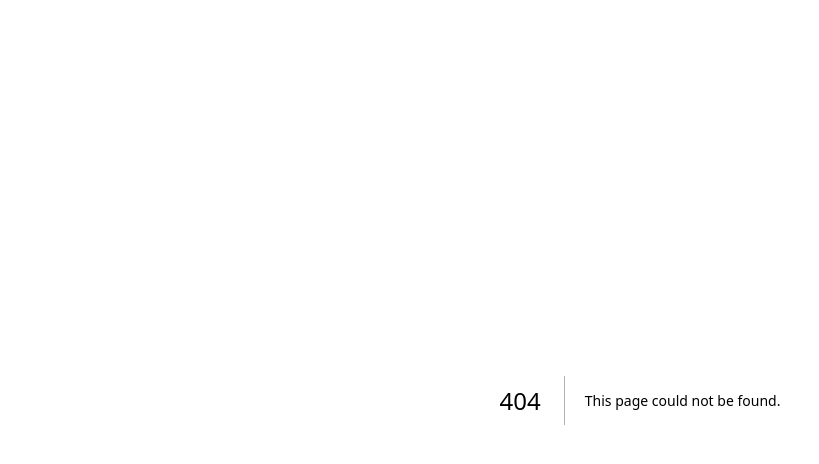
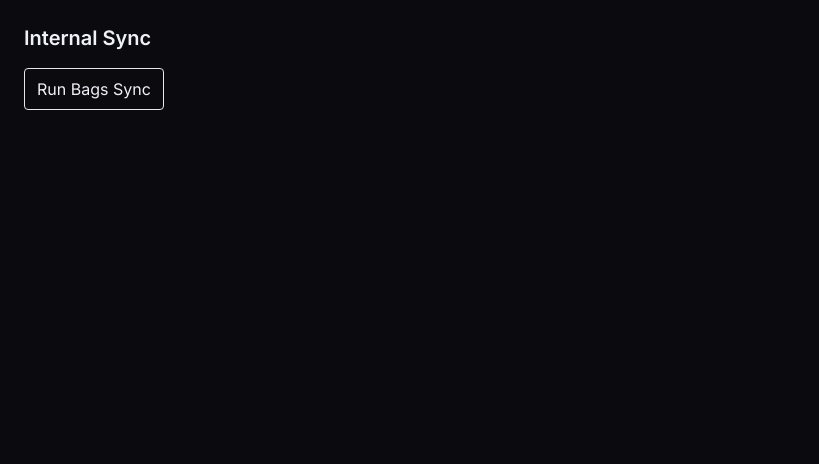
Before and after one commit to pitchrstartup/pitchr, a Next.js app: page /internal/sync in a window 1280 px wide. Before the commit this address had no page. Shown: the top 464 px of the page, without its empty margins (0-819 px from the left). Built offline with nearby package versions, Linux system fonts and the light colour scheme.

Commit message:
Add internal sync trigger page

```diff
--- /dev/null
+++ b/app/internal/sync/page.tsx
@@ -0,0 +1,57 @@
+import { headers } from "next/headers";
+import { SyncRunner } from "./sync-runner";
+
+export const dynamic = "force-dynamic";
+
+async function runBagsSync() {
+  "use server";
+
+  const secret = process.env.BAGS_SYNC_SECRET?.trim();
+  if (!secret) {
+    return {
+      ok: false,
+      error: "missing_secret",
+      message: "BAGS_SYNC_SECRET is not configured on the server.",
+    };
+  }
+
+  const requestHeaders = await headers();
+  const host = requestHeaders.get("x-forwarded-host") ?? requestHeaders.get("host");
+  const protocol = requestHeaders.get("x-forwarded-proto") ?? "https";
+
+  if (!host) {
+    return {
+      ok: false,
+      error: "missing_host",
+      message: "Could not determine request host.",
+    };
+  }
+
+  const response = await fetch(`${protocol}://${host}/api/internal/bags/sync`, {
+    method: "POST",
+    headers: {
+      Authorization: `Bearer ${secret}`,
+    },
+    cache: "no-store",
+  });
+
+  try {
+    return await response.json();
+  } catch {
+    return {
+      ok: false,
+      error: "invalid_response",
+      status: response.status,
+      message: "Sync endpoint returned a non-JSON response.",
+    };
+  }
+}
+
+export default function InternalSyncPage() {
+  return (
+    <main className="p-6">
+      <h1 className="mb-4 text-xl font-semibold">Internal Sync</h1>
+      <SyncRunner runBagsSync={runBagsSync} />
+    </main>
+  );
+}
--- /dev/null
+++ b/app/internal/sync/sync-runner.tsx
@@ -0,0 +1,36 @@
+"use client";
+
+import { useState, useTransition } from "react";
+
+type SyncRunnerProps = {
+  runBagsSync: () => Promise<unknown>;
+};
+
+export function SyncRunner({ runBagsSync }: SyncRunnerProps) {
+  const [isPending, startTransition] = useTransition();
+  const [result, setResult] = useState<unknown>(null);
+
+  return (
+    <div>
+      <button
+        type="button"
+        onClick={() => {
+          startTransition(async () => {
+            const data = await runBagsSync();
+            setResult(data);
+          });
+        }}
+        disabled={isPending}
+        className="rounded border px-3 py-2"
+      >
+        Run Bags Sync
+      </button>
+
+      {isPending ? <p className="mt-3">Sync running...</p> : null}
+
+      {result ? (
+        <pre className="mt-3 overflow-auto rounded border p-3 text-sm">{JSON.stringify(result, null, 2)}</pre>
+      ) : null}
+    </div>
+  );
+}
```
